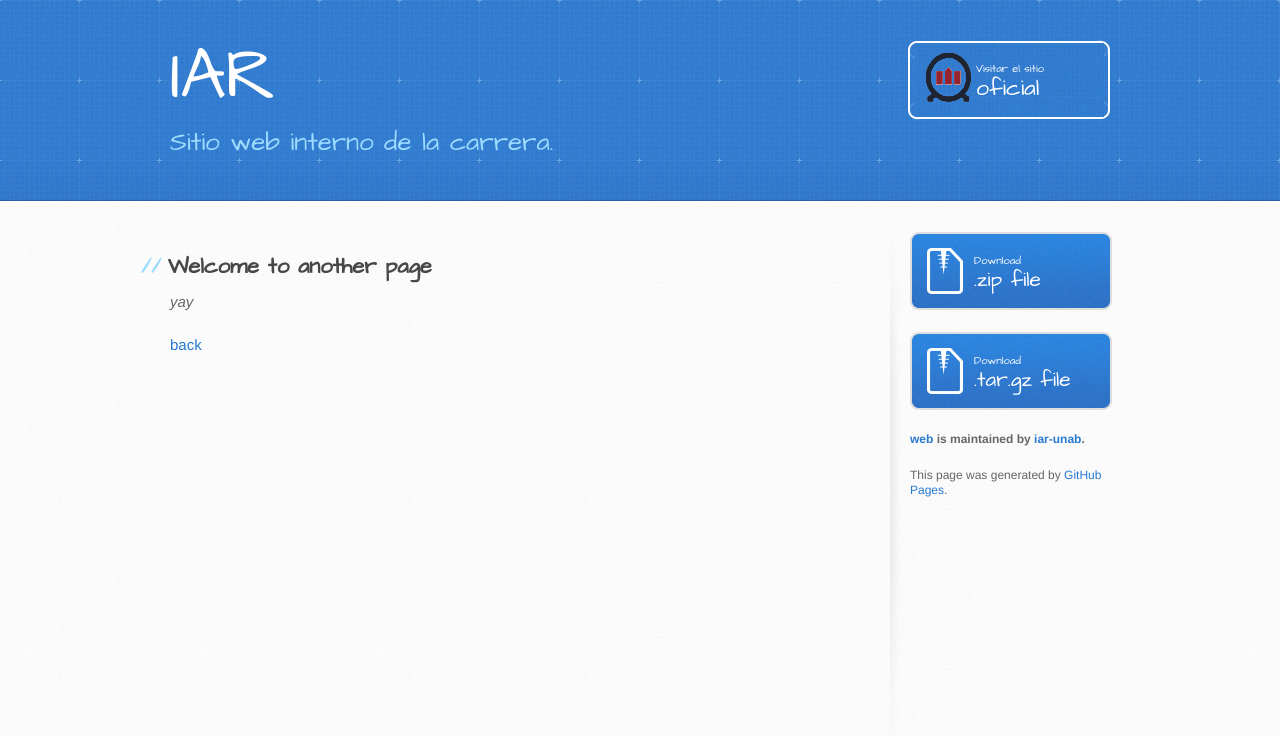
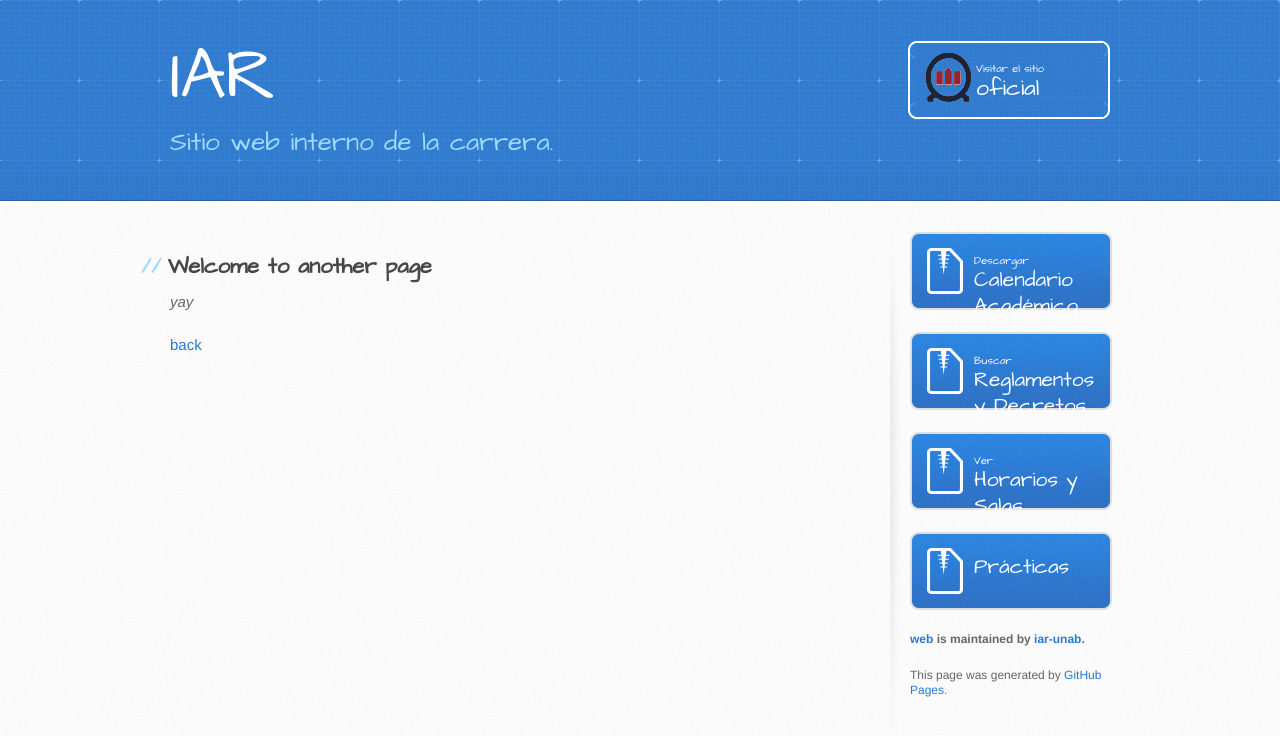
Before and after one commit to iar-unab/web, a Jekyll site: the page built from another-page.md, in a window 1280 px wide. Shown: the top 736 px of the page. Built offline with Jekyll 4.4.1, drawn with Linux system fonts in a browser that asks for light colours; our own code applies the rules of GitHub Pages for plain Markdown files.

Commit message:
last update

```diff
--- a/_layouts/default.html
+++ b/_layouts/default.html
@@ -22,7 +22,7 @@
         </a>
         <h2>{{ site.description | default: site.github.project_tagline }}</h2>
         {% if site.github.is_project_page %}
-          <a href="https://www.unab.cl/admision/carreras/ingenieria-automatizacion-robotica/" target = "_blank" class="button"><small>Visitar el sitio</small> oficial</a>
+          <a href="http://facultades.unab.cl/ingenieria/carreras/ingenieria-automatizacion-robotica/" target = "_blank" class="button"><small>Visitar el sitio</small> oficial</a>
         {% endif %}
         {% if site.github.is_user_page %}
           <a href="{{ site.github.owner_url }}" class="button"><small>Follow me on</small> GitHub</a>
@@ -39,12 +39,19 @@
         <aside id="sidebar">
           {% if site.show_downloads %}
             <a href="{{ site.github.zip_url }}" class="button">
-              <small>Download</small>
-              .zip file
+              <small>Descargar</small>
+              Calendario Académico
             </a>
             <a href="{{ site.github.tar_url }}" class="button">
-              <small>Download</small>
-              .tar.gz file
+              <small>Buscar</small>
+              Reglamentos y Decretos
+            </a>
+            <a href="{{ site.github.tar_url }}" class="button">
+              <small>Ver</small>
+              Horarios y Salas
+            </a>
+            <a href="{{ site.github.tar_url }}" class="button">
+              Prácticas
             </a>
           {% endif %}
 
```
Also changed, not shown: index.md (+2 -8 lines).
